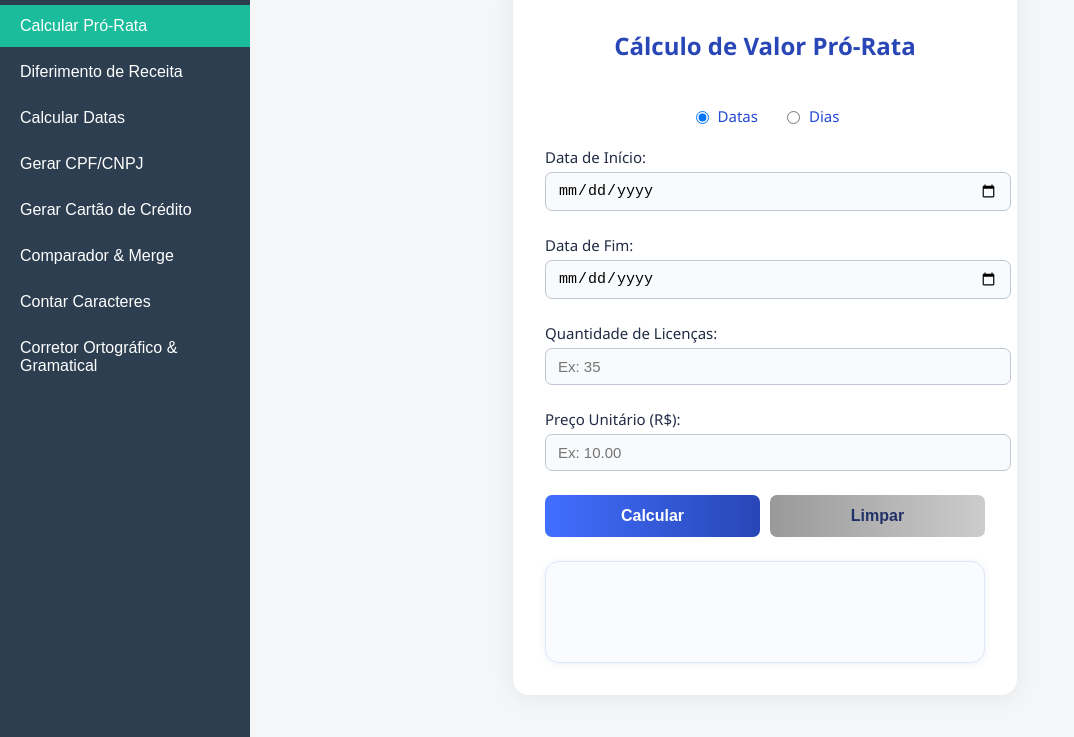
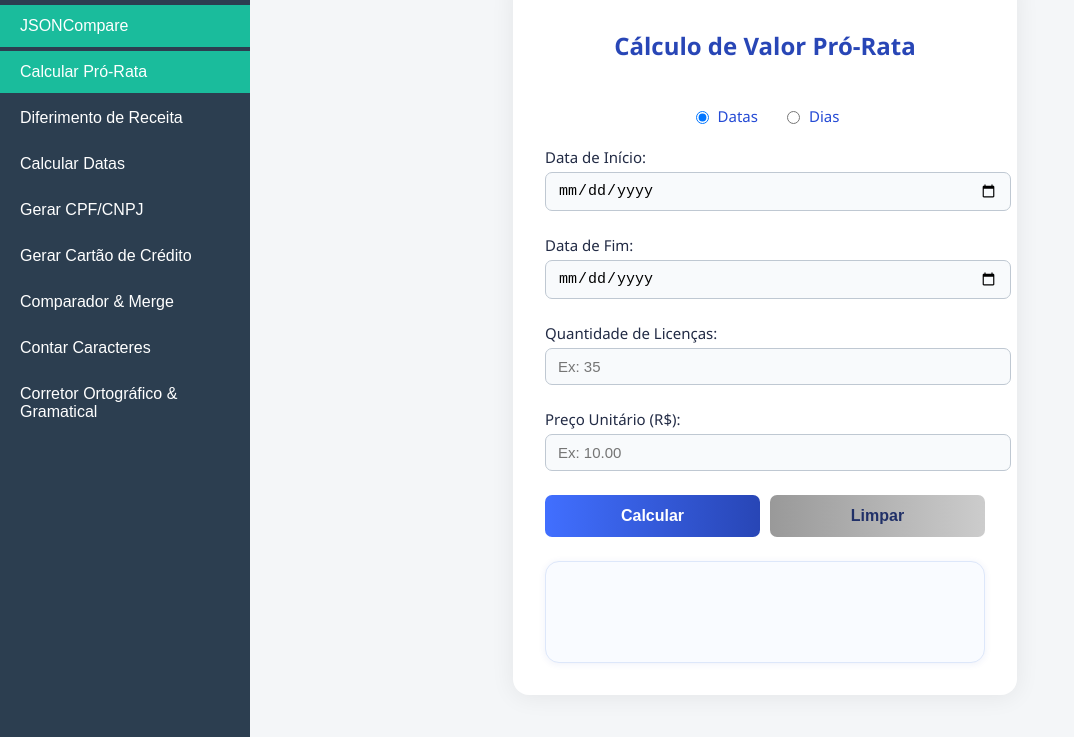
Before and after one commit to fbnmurad/alive, a plain HTML site: page index.html in a window 1280 px wide. Shown: the part 63-800 px from the top of the page, without its empty margins (0-1074 px from the left). Drawn offline with Linux system fonts and the light colour scheme.

Commit message:
Update index.html

```diff
--- a/index.html
+++ b/index.html
@@ -88,6 +88,7 @@
     <nav aria-label="Menu de ferramentas">
       <h2>Ferramentas</h2>
       <ul>
+        <li><a href="https://fbnmurad.github.io/alive/ValorProRata.html" target="conteudo" class="active">JSONCompare</a></li>
         <li><a href="https://fbnmurad.github.io/alive/ValorProRata.html" target="conteudo" class="active">Calcular Pró-Rata</a></li>
         <li><a href="https://fbnmurad.github.io/alive/DIFReceita.html" target="conteudo">Diferimento de Receita</a></li>
         <li><a href="https://fbnmurad.github.io/alive/CalculadoraDatas.html" target="conteudo">Calcular Datas</a></li>
```
